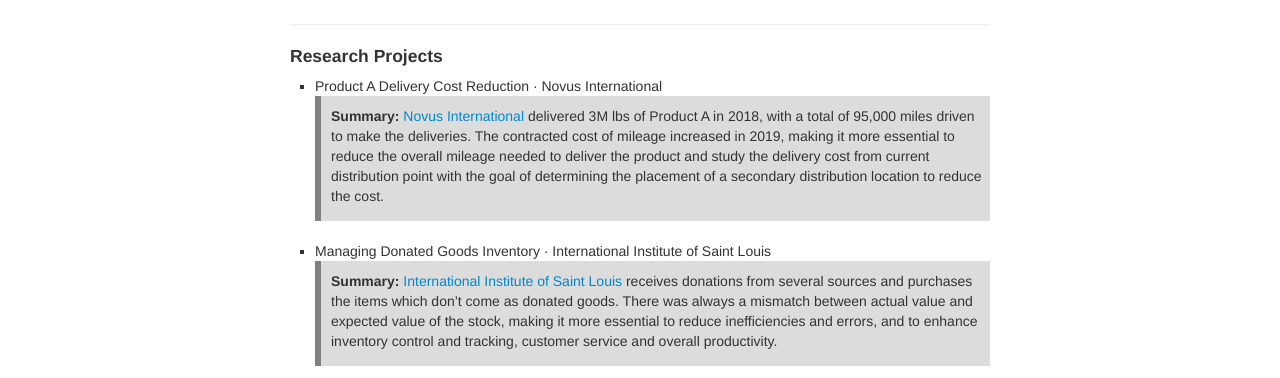
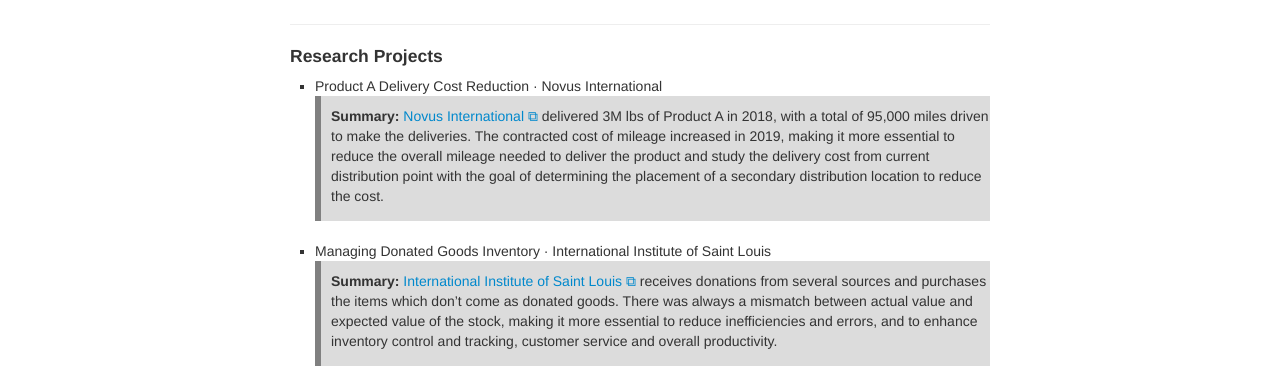
Before and after one commit to hamedusman/hamedusman.github.io, a Jekyll site: the page built from index.md, in a window 1280 px wide. Shown: the part 505-883 px from the top of the page. Built offline with Jekyll 4.4.1, drawn with Linux system fonts in a browser that asks for light colours; some of the changed lines change nothing that is shown.

Commit message:
Update index.md

```diff
--- a/index.md
+++ b/index.md
@@ -23,10 +23,10 @@
 <h4>Research Projects</h4>
 <ul>
 <li>Product A Delivery Cost Reduction · Novus International</li>
-<div class="summary"><p><strong>Summary:</strong> <a href="http://www.novusint.com">Novus International</a> delivered 3M lbs of Product A in 2018, with a total of 95,000 miles driven to make the deliveries. The contracted cost of mileage increased in 2019, making it more essential to reduce the overall mileage needed to deliver the product and study the delivery cost from current distribution point with the goal of determining the placement of a secondary distribution location to reduce the cost.</p></div>
+<div class="summary"><p><strong>Summary:</strong> <a href="http://www.novusint.com" target="_blank" rel="noopener noreferrer">Novus International &#x29c9;</a> delivered 3M lbs of Product A in 2018, with a total of 95,000 miles driven to make the deliveries. The contracted cost of mileage increased in 2019, making it more essential to reduce the overall mileage needed to deliver the product and study the delivery cost from current distribution point with the goal of determining the placement of a secondary distribution location to reduce the cost.</p></div>
 <br/>
 <li>Managing Donated Goods Inventory · International Institute of Saint Louis</li>
-<div class="summary"><p><strong>Summary:</strong> <a href="https://www.iistl.org">International Institute of Saint Louis</a> receives donations from several sources and purchases the items which don’t come as donated goods. There was always a mismatch between actual value and expected value of the stock, making it more essential to reduce inefficiencies and errors, and to enhance inventory control and tracking, customer service and overall productivity.</p></div>
+<div class="summary"><p><strong>Summary:</strong> <a href="https://www.iistl.org" target="_blank" rel="noopener noreferrer">International Institute of Saint Louis &#x29c9;</a> receives donations from several sources and purchases the items which don’t come as donated goods. There was always a mismatch between actual value and expected value of the stock, making it more essential to reduce inefficiencies and errors, and to enhance inventory control and tracking, customer service and overall productivity.</p></div>
 </ul>
 
 <br/>
```
